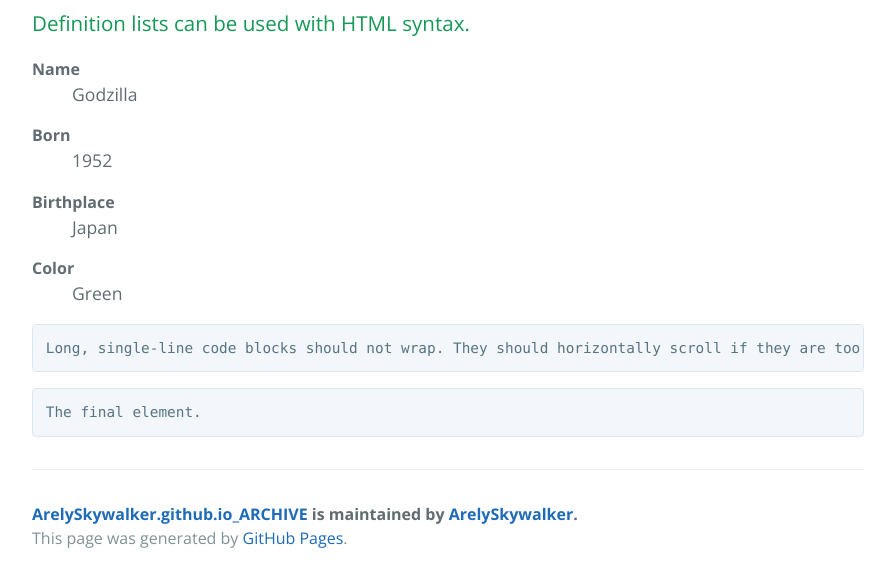
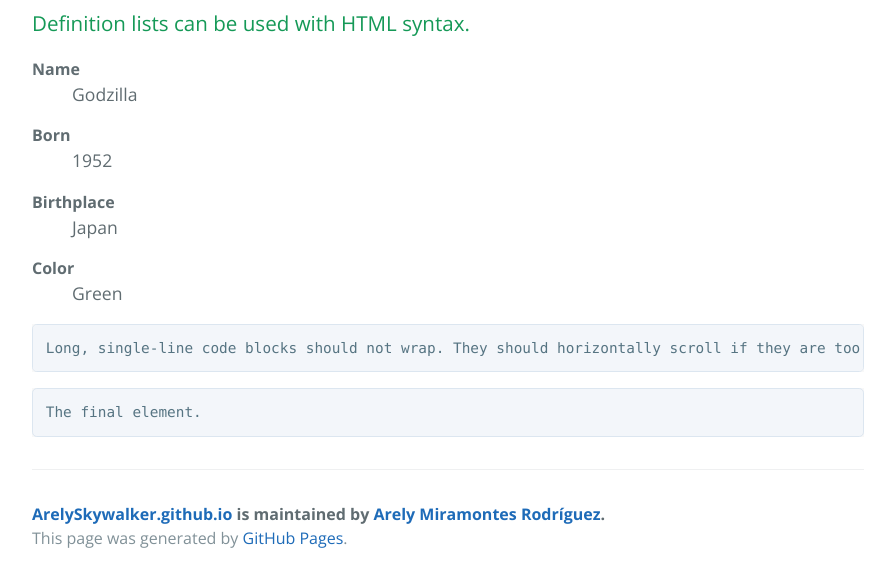
Before and after one commit to ArelySkywalker/ArelySkywalker.github.io_ARCHIVE, a Jekyll site: the page built from index.md, in a window 1280 px wide and 900 px high, scrolled down 3190 px, cut to the strip 318-900 px from the top of the window. Shown: the whole strip, without its empty margins (192-1087 px from the left). Built offline with Jekyll 4.4.1, drawn with Linux system fonts in a browser that asks for light colours.

Commit message:
fix config file

```diff
--- a/_config.yml
+++ b/_config.yml
@@ -4,6 +4,8 @@ description: Portfolio site for your friendly neighboorhood SpiderDev.
 show_downloads: true
 google_analytics:
 theme: jekyll-theme-cayman
-github: {
-      repository_url: https://github.com/ArelySkywalker/ArelySkywalker.github.io
-}
+github:
+  repository_url: https://github.com/ArelySkywalker/ArelySkywalker.github.io
+  repository_name: ArelySkywalker.github.io
+  owner_url: arelyskywalker.com
+  owner_name: Arely Miramontes Rodríguez
```
